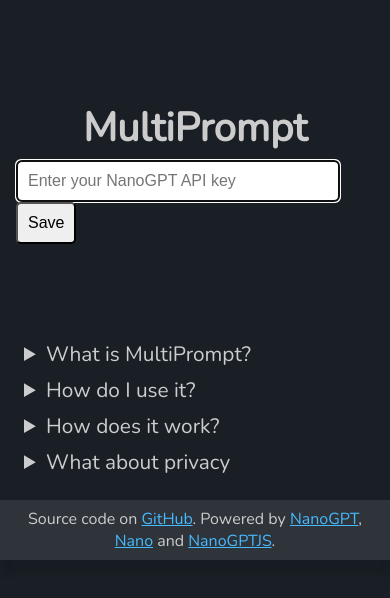
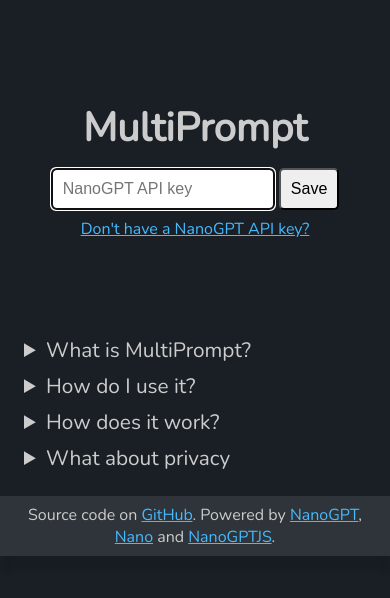
Before and after one commit to kilkelly/multiprompt, a SvelteKit app: page / in a window 390 px wide. Shown: the top 598 px of the page. Built offline with nearby package versions, Linux system fonts and the light colour scheme.

Commit message:
Add warning before leaving tab if prompt in progress

```diff
--- a/src/routes/+page.svelte
+++ b/src/routes/+page.svelte
@@ -1,6 +1,7 @@
 <script>
     import { onMount } from 'svelte'
     import { fade } from 'svelte/transition'
+    import { browser } from '$app/environment'
     import markdownit from 'markdown-it'
     import GithubSlugger from 'github-slugger'
     import { db } from "$lib/db"
@@ -258,6 +259,18 @@
         }
     }
 
+    // -----
+
+    if (browser) {
+        window.onbeforeunload = function() {
+            if (chatInProgress) {
+                return ""
+            }
+        }
+    }
+
+    // -----
+
     onMount(_ => {
         init()
     })
@@ -269,7 +282,7 @@
         <div id="balance">
             Current Nano balance: <strong>Ӿ{nanoBalance}</strong>&nbsp;&nbsp;
             <a href="https://nano-gpt.com/wallet" target="_blank" rel="noopener">Top-up balance</a> |
-            <button id="show-history" class="link underline" on:click={_ => {if (showHistory) {showHistory = false} else {showHistory_()}}}>{showHistory ? 'Close' : 'Show'} prompt history</button>
+            <button id="show-history" class="link underline" on:click={_ => {if (showHistory) {showHistory = false} else {showHistory_()}}} disabled={chatInProgress}>{showHistory ? 'Close' : 'Show'} prompt history</button>
         </div>
     </header>
 {/if}
@@ -277,21 +290,24 @@
 {#if !$storeAPIKey}
     <main id="splash-screen">
         <h1>MultiPrompt</h1>
-        <div>
         <form on:submit={_ => saveAPIKey()}>
             <!-- svelte-ignore a11y-autofocus -->
             <input
                 id="api-key"
                 type="text"
                 bind:value={apiKey}
-                    placeholder="Enter your NanoGPT API key"
+                placeholder="NanoGPT API key"
                 autocomplete="off"
                 autofocus
             />
             <button type="submit">Save</button>
         </form>
+        <div>
+            {#if apiKeyError}
+                <div class="error-message">{apiKeyError}</div>
+            {/if}
+            <div><a href="https://nano-gpt.com/api" target="_blank" rel="noopener">Don't have a NanoGPT API key?</a></div>
         </div>
-        <div class="error-message">{apiKeyError}</div>
     </main>
 {:else if showHistory}
     <main id="history">
@@ -590,6 +606,16 @@
         margin: 5rem 0;
     }
 
+    #splash-screen form {
+        padding: 0.5rem;
+    }
+
+    #splash-screen > div {
+        display: flex;
+        flex-direction: column;
+        align-items: center;
+    }
+
     summary {
         font-size: 1.3rem;
         margin-top: 0.5rem;
@@ -633,4 +659,11 @@
         padding: 1rem 0;
     }
 
+    @media only screen and (max-width:500px) {
+        #splash-screen input {
+            width: 200px;
+        }
+    }
+
+
 </style>
```
Lines whose indentation alone changed are shown as unchanged.
